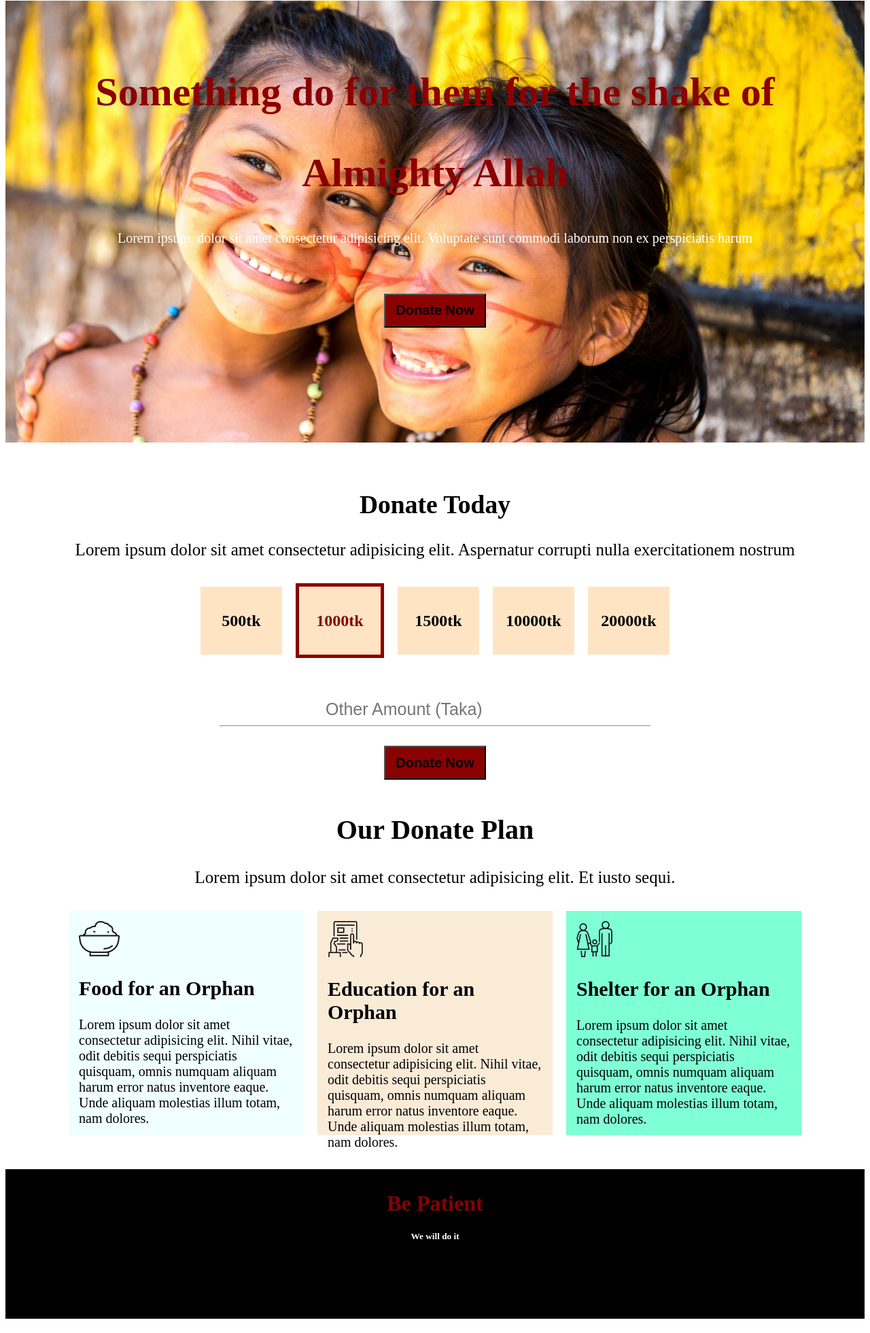
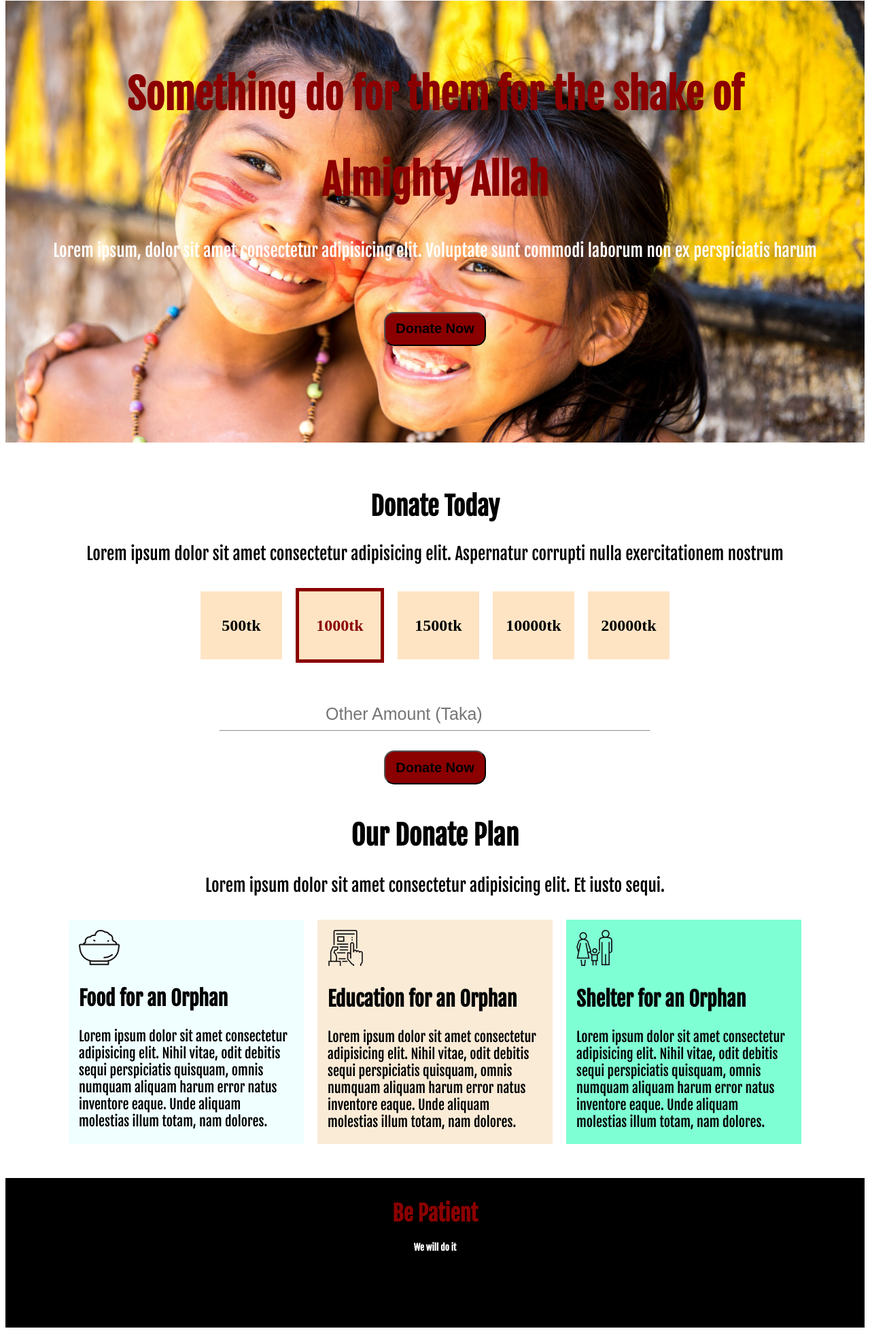
Before and after one commit to jabir11757/Assignment_1, a plain HTML site: page index.html in a window 1280 px wide. Shown: the part 7-1968 px from the top of the page at 68% size. Drawn offline with Linux system fonts and the light colour scheme.

Commit message:
Assignment third commit

```diff
--- a/index.css
+++ b/index.css
@@ -4,6 +4,9 @@
     height: 600px;
     text-align: center;
     padding-top: 50px;
+    font-family: 'Abril Fatface', cursive;
+    font-family: 'Fjalla One', sans-serif;
+
 
 }
 
@@ -11,13 +14,17 @@
     font-weight: 900;
     font-size: 60px;
     color: darkred;
+    font-family: 'Abril Fatface', cursive;
+    font-family: 'Fjalla One', sans-serif;
 
 }
 
 .header p {
     color: white;
     margin-top: 50px;
-    font-size: 20px;
+    font-size: 25px;
+    font-family: 'Abril Fatface', cursive;
+    font-family: 'Fjalla One', sans-serif;
 }
 
 .header button {
@@ -28,12 +35,15 @@
     margin-top: 50px;
     font-size: 20px;
     font-weight: 700;
+    border-radius: 15px;
 }
 
 .donate-today {
     text-align: center;
     margin-top: 70px;
     font-size: 25px;
+    font-family: 'Abril Fatface', cursive;
+    font-family: 'Fjalla One', sans-serif;
 }
 
 .card {
@@ -85,11 +95,14 @@
     margin-top: 20px;
     font-size: 20px;
     font-weight: 700;
+    border-radius: 15px;
 }
 
 #donate-plan-title {
     text-align: center;
     margin-top: 50px;
+    font-family: 'Abril Fatface', cursive;
+    font-family: 'Fjalla One', sans-serif;
 }
 
 #donate-plan-title h1 {
@@ -98,12 +111,14 @@
 
 #donate-plan-title p {
     font-size: 25px;
+
 }
 
 .donate-plan {
     display: flex;
     justify-content: center;
     align-items: center;
+
 
 }
 
@@ -114,6 +129,9 @@
     margin: 10px;
     padding: 15px;
     font-size: 20px;
+    font-family: 'Abril Fatface', cursive;
+    font-family: 'Fjalla One', sans-serif;
+
 }
 
 .card-plan_2 {
@@ -123,6 +141,9 @@
     margin: 10px;
     padding: 15px;
     font-size: 20px;
+    font-family: 'Abril Fatface', cursive;
+    font-family: 'Fjalla One', sans-serif;
+
 }
 
 .card-plan_3 {
@@ -132,6 +153,9 @@
     margin: 10px;
     padding: 15px;
     font-size: 20px;
+    font-family: 'Abril Fatface', cursive;
+    font-family: 'Fjalla One', sans-serif;
+
 }
 
 .footer {
@@ -140,6 +164,9 @@
     text-align: center;
     padding: 10px;
     margin-top: 40px;
+    font-family: 'Abril Fatface', cursive;
+    font-family: 'Fjalla One', sans-serif;
+
 }
 
 .footer h1 {
--- a/index.html
+++ b/index.html
@@ -7,6 +7,10 @@
     <meta name="viewport" content="width=device-width, initial-scale=1.0">
     <title>Donate Today</title>
     <link rel="stylesheet" href="index.css">
+    <link rel="preconnect" href="https://fonts.googleapis.com">
+    <link rel="preconnect" href="https://fonts.gstatic.com" crossorigin>
+    <link href="https://fonts.googleapis.com/css2?family=Abril+Fatface&family=Fjalla+One&family=Lobster&display=swap"
+        rel="stylesheet">
 </head>
 
 <body>
@@ -85,6 +89,10 @@
         </div>
     </section>
 
+    <section>
+
+
+    </section>
 
 
     <footer class="footer">
```
